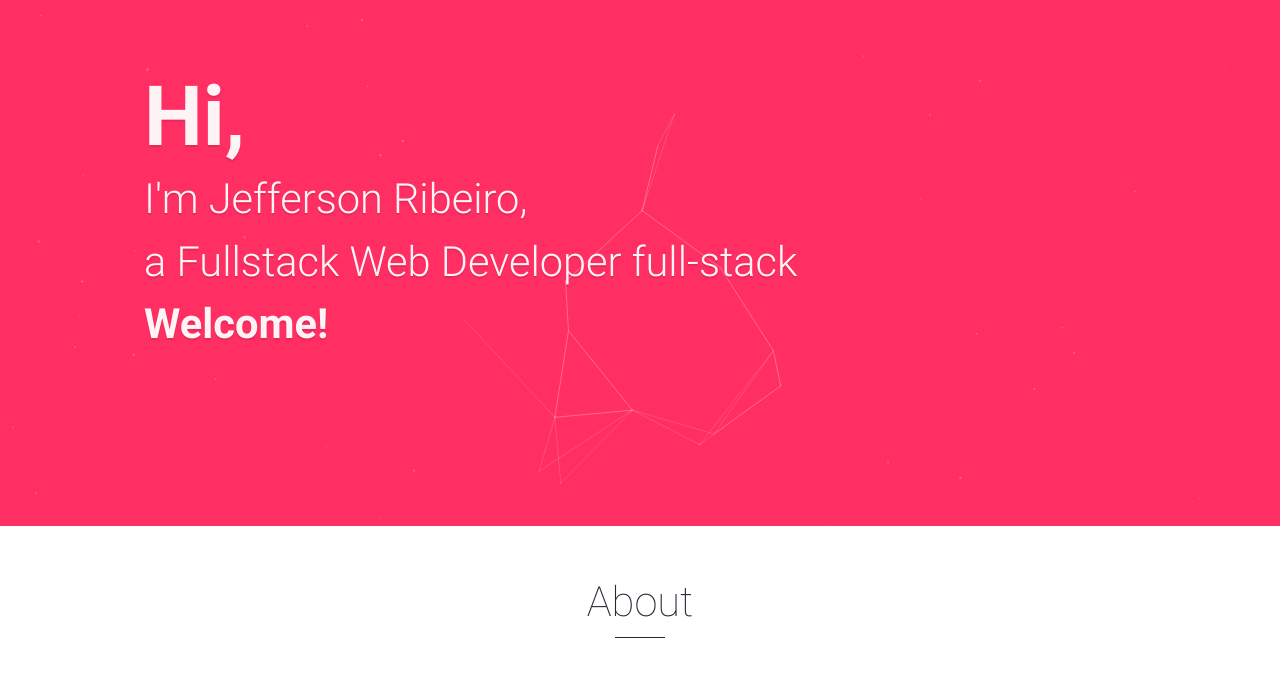
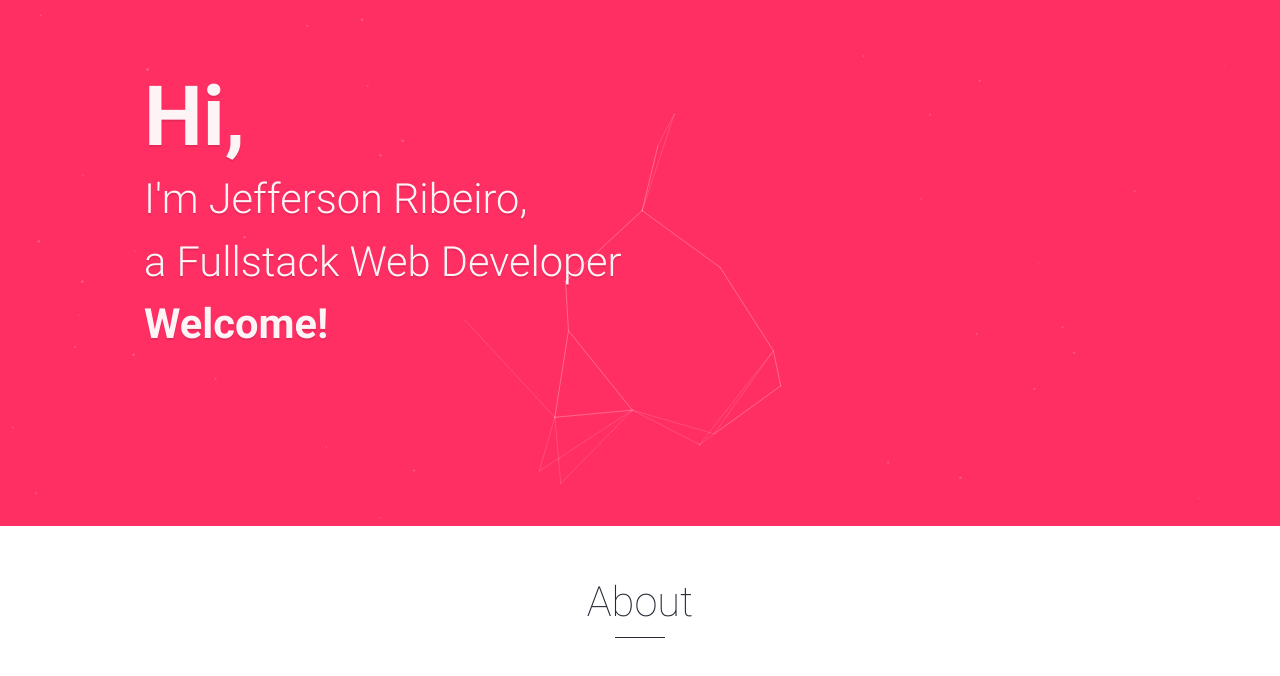
Before and after one commit to jeffersonRibeiro/website, a website: page index.html in a window 1280 px wide. Shown: the part 124-800 px from the top of the page. Drawn offline with Linux system fonts and the light colour scheme; files whose address does not match are found by name; a web font is replaced by a local one.

Commit message:
Update index.html

```diff
--- a/index.html
+++ b/index.html
@@ -95,7 +95,7 @@
           <div class="welcome-message">
             <h1>Hi,</h1>
             <p>
-              I'm <span class="nowrap">Jefferson Ribeiro,</span> <br/>a Fullstack Web Developer <span class="nowrap">full-stack</span><br/><strong>Welcome!</strong>
+              I'm <span class="nowrap">Jefferson Ribeiro,</span> <br/>a Fullstack Web Developer<br/><strong>Welcome!</strong>
             </p>
           </div>
         </div>
```
